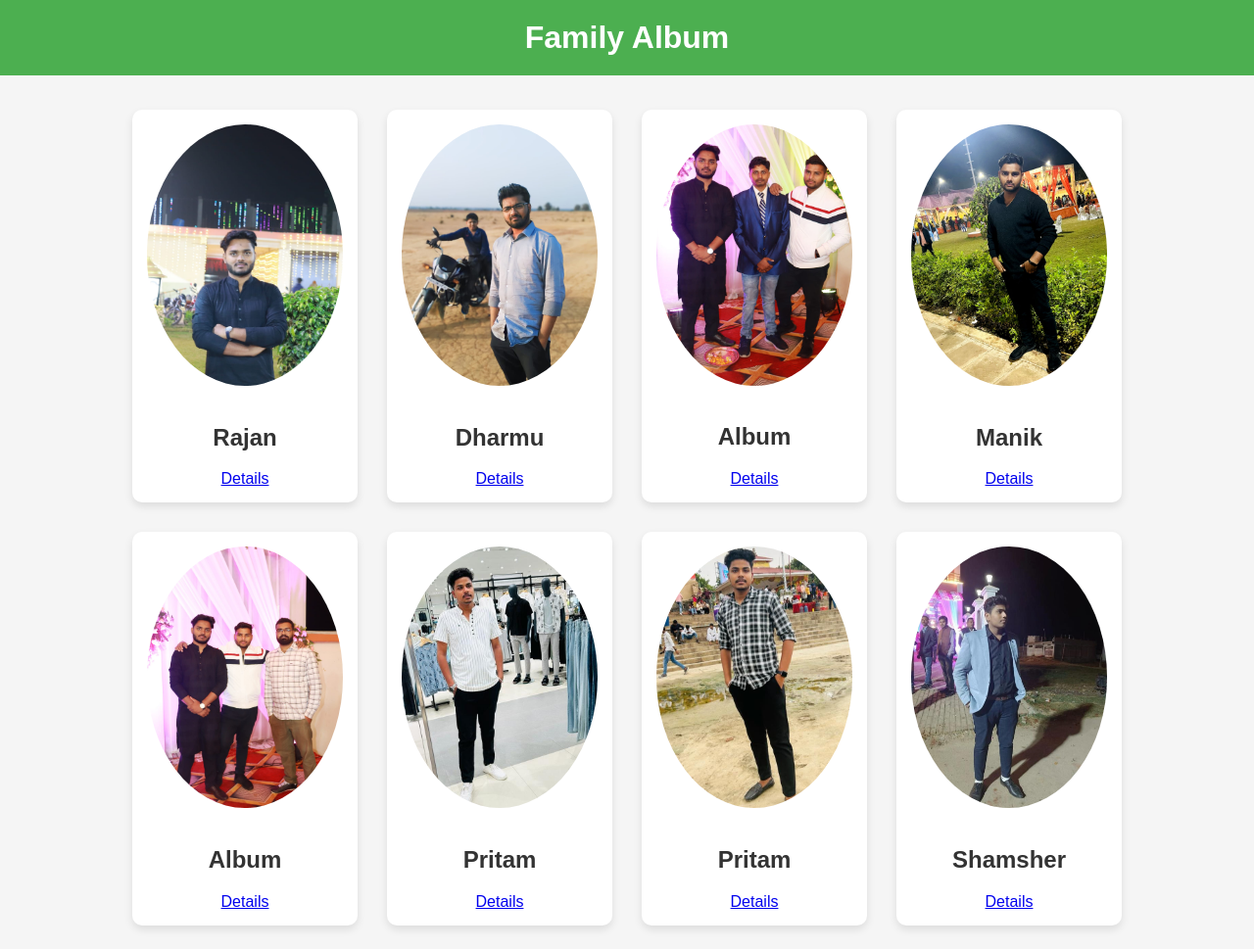
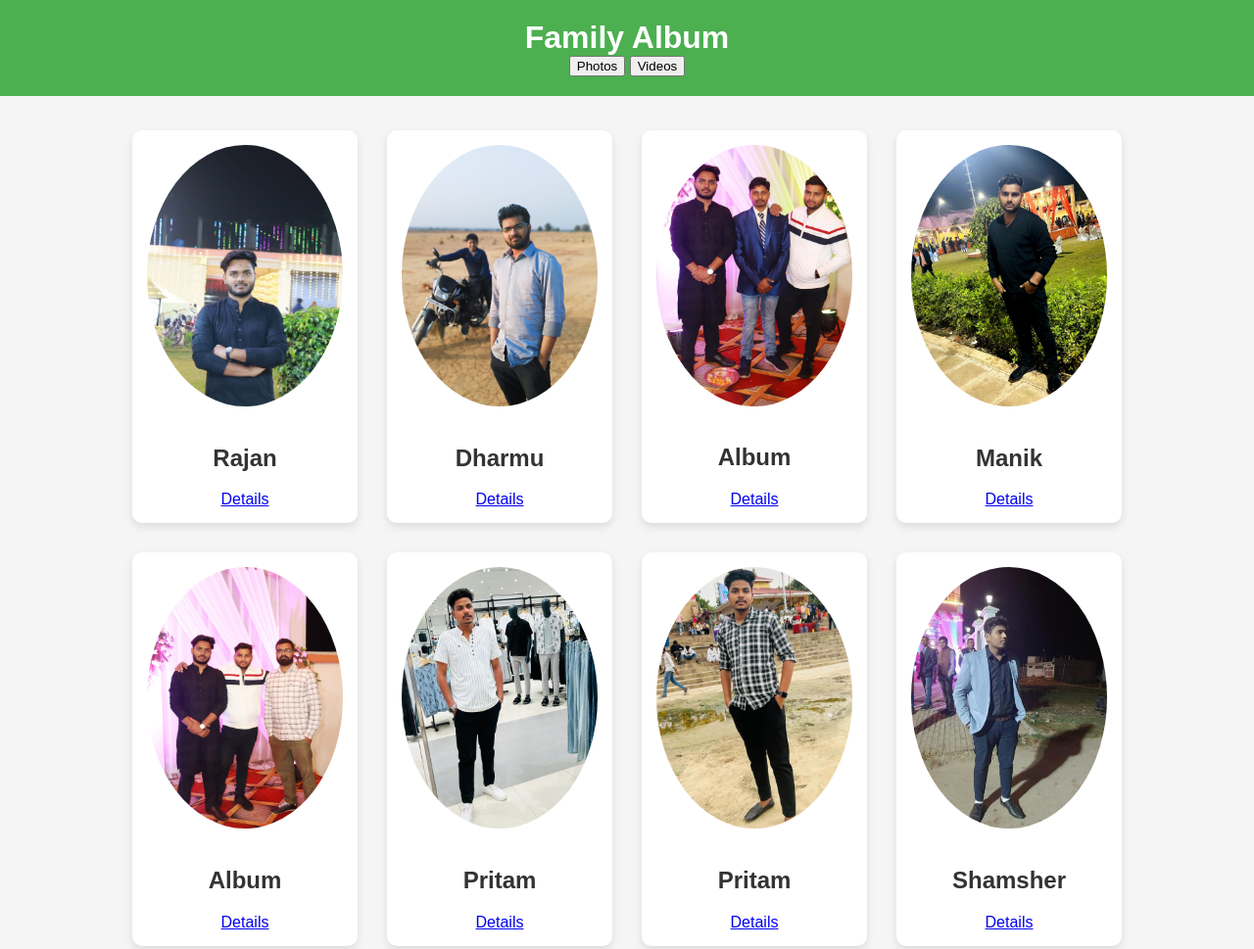
Before and after one commit to CSDSB-21B1541164/famili_album, a plain HTML site: page index.html in a window 1280 px wide. Shown: the top 969 px of the page at 98% size. Drawn offline with Linux system fonts and the light colour scheme.

Commit message:
Update index.html

```diff
--- a/index.html
+++ b/index.html
@@ -59,6 +59,12 @@
 
     <header>
         <h1>Family Album</h1>
+
+
+            <!-- Section buttons for Photos and Videos -->
+            <button onclick="showSection('photos')" class="section-button active">Photos</button>
+            <button onclick="showSection('videos')" class="section-button">Videos</button>
+
     </header>
 
     <div class="family-album">
```
